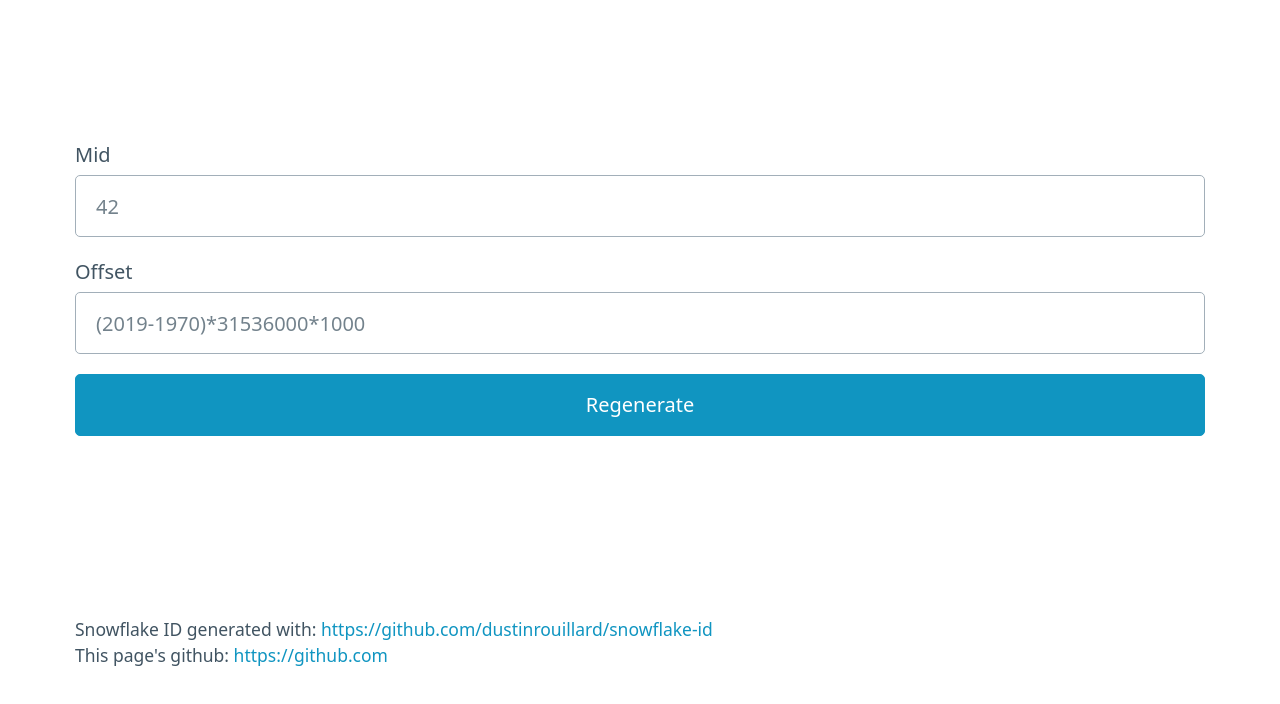
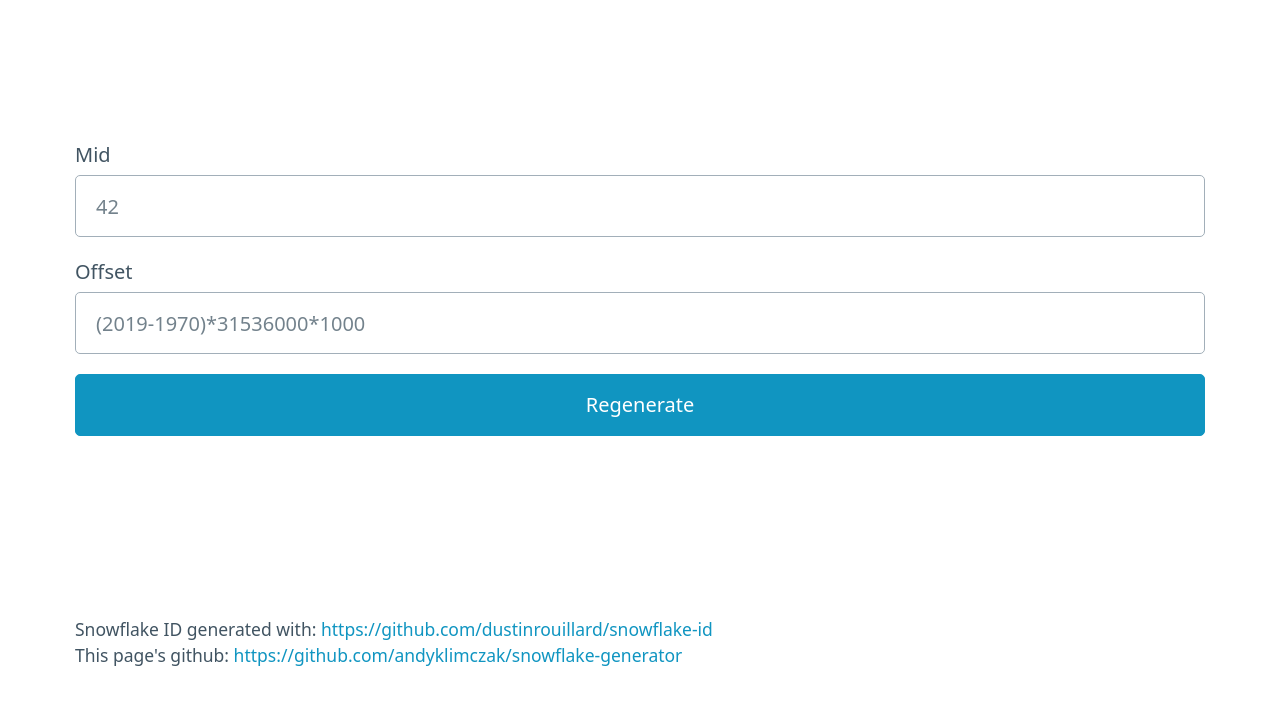
Before and after one commit to andyklimczak/snowflake-generator, a website built with Parcel: page index.html in a window 1280 px wide. Built offline with nearby package versions, Linux system fonts and the light colour scheme; what snowflake-id would draw is missing.

Commit message:
Update index.html

```diff
--- a/index.html
+++ b/index.html
@@ -19,7 +19,7 @@
     <small>
         <div>Snowflake ID generated with: <a href="https://github.com/dustinrouillard/snowflake-id">https://github.com/dustinrouillard/snowflake-id</a>
         </div>
-        <div>This page's github: <a href="https://github.com">https://github.com</a></div>
+        <div>This page's github: <a href="https://github.com/andyklimczak/snowflake-generator">https://github.com/andyklimczak/snowflake-generator</a></div>
     </small>
 </footer>
 </body>
```
